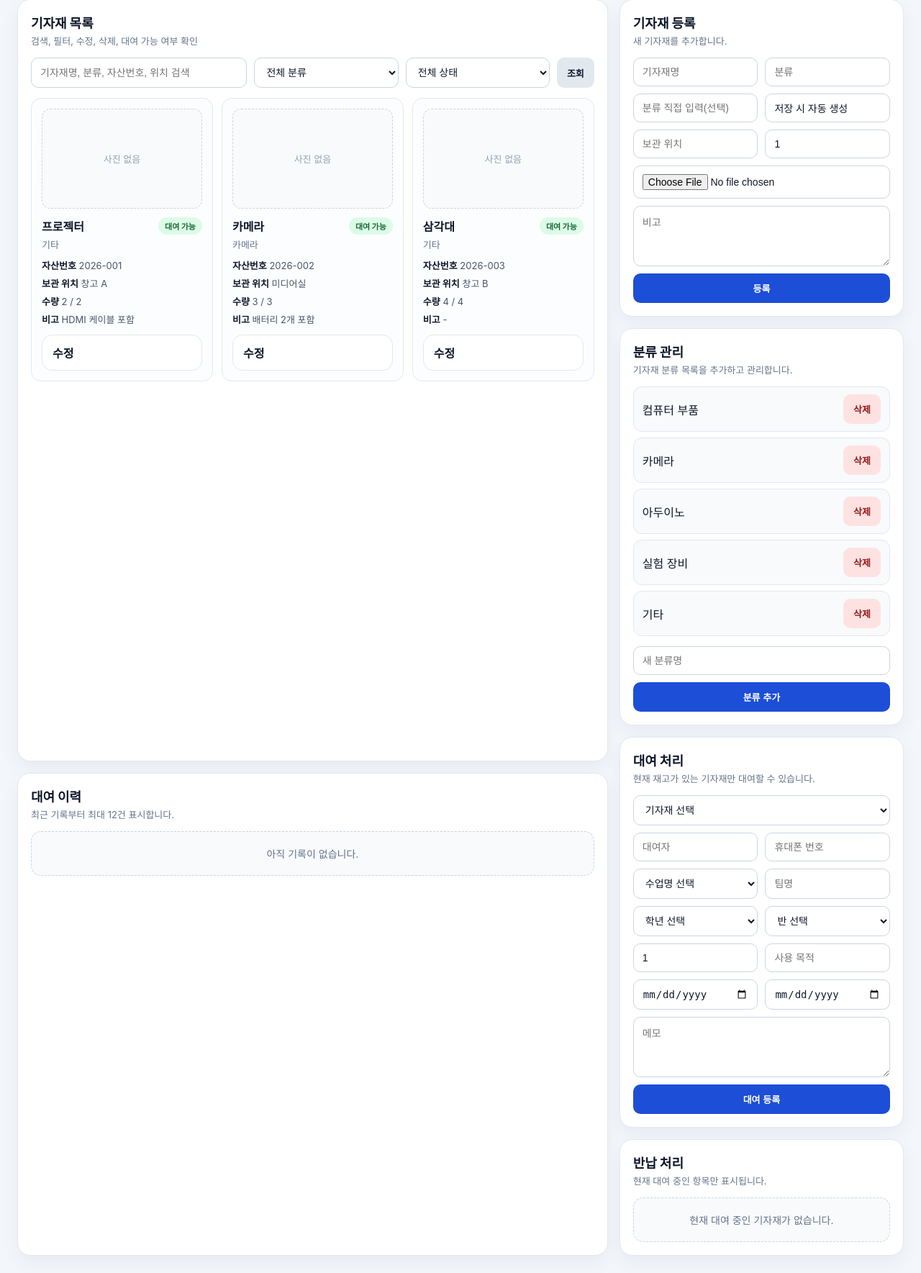
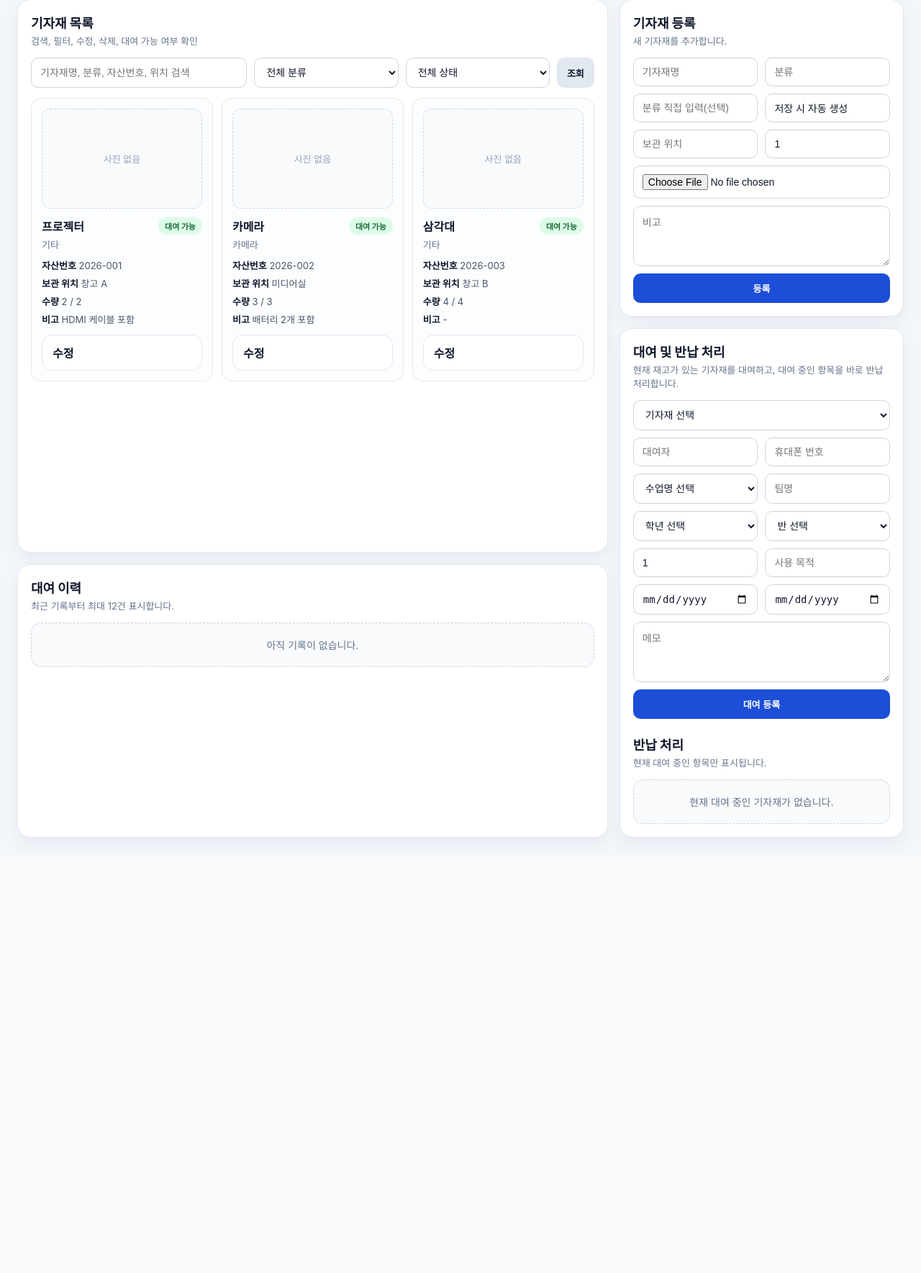
Before and after one commit to knue20-kmla/work-dashboard, a Flask app: page /dashboard in a window 1280 px wide. Shown: the part 440-2209 px from the top of the page at 72% size. After the commit the page ends 1610 px from the top, so only its background shows below. Run offline with Flask 3, Linux system fonts and the light colour scheme; the visitor is signed in with stand-in values (Sample User, id 1).

Commit message:
Recombine loan panel and move category controls

```diff
--- a/equipment-manager/templates/dashboard.html
+++ b/equipment-manager/templates/dashboard.html
@@ -673,37 +673,11 @@
                     </form>
                 </div>
 
-                <div class="panel">
-                    <div class="panel-header">
-                        <div>
-                            <div class="panel-title">분류 관리</div>
-                            <div class="subtle">기자재 분류 목록을 추가하고 관리합니다.</div>
-                        </div>
-                    </div>
-                    {% if categories %}
-                    <div class="category-list">
-                        {% for category in categories %}
-                        <div class="category-item">
-                            <span>{{ category }}</span>
-                            <form method="post" action="{{ url_for('delete_category') }}">
-                                <input type="hidden" name="category_name" value="{{ category }}">
-                                <button class="btn btn-danger" type="submit" onclick="return confirm('이 분류를 삭제할까요?')">삭제</button>
-                            </form>
-                        </div>
-                        {% endfor %}
-                    </div>
-                    {% endif %}
-                    <form method="post" action="{{ url_for('create_category') }}" class="compact-form">
-                        <input type="text" name="category_name" placeholder="새 분류명" required>
-                        <button class="btn btn-primary" type="submit">분류 추가</button>
-                    </form>
-                </div>
-
                 <div class="panel" id="loan-panel">
                     <div class="panel-header">
                         <div>
-                            <div class="panel-title">대여 처리</div>
-                            <div class="subtle">현재 재고가 있는 기자재만 대여할 수 있습니다.</div>
+                            <div class="panel-title">대여 및 반납 처리</div>
+                            <div class="subtle">현재 재고가 있는 기자재를 대여하고, 대여 중인 항목을 바로 반납 처리합니다.</div>
                         </div>
                     </div>
                     <form method="post" action="{{ url_for('create_loan') }}" class="compact-form">
@@ -742,10 +716,7 @@
                         <textarea name="notes" placeholder="메모"></textarea>
                         <button class="btn btn-primary" type="submit">대여 등록</button>
                     </form>
-                </div>
-
-                <div class="panel">
-                    <div class="panel-header">
+                    <div class="panel-header" style="margin-top:22px;">
                         <div>
                             <div class="panel-title">반납 처리</div>
                             <div class="subtle">현재 대여 중인 항목만 표시됩니다.</div>
@@ -838,6 +809,26 @@
                         </form>
                     </details>
                     <details style="margin-top:12px;">
+                        <summary>분류 관리</summary>
+                        {% if categories %}
+                        <div class="category-list" style="margin:14px 0;">
+                            {% for category in categories %}
+                            <div class="category-item">
+                                <span>{{ category }}</span>
+                                <form method="post" action="{{ url_for('delete_category') }}">
+                                    <input type="hidden" name="category_name" value="{{ category }}">
+                                    <button class="btn btn-danger" type="submit" onclick="return confirm('이 분류를 삭제할까요?')">삭제</button>
+                                </form>
+                            </div>
+                            {% endfor %}
+                        </div>
+                        {% endif %}
+                        <form method="post" action="{{ url_for('create_category') }}" class="compact-form">
+                            <input type="text" name="category_name" placeholder="새 분류명" required>
+                            <button class="btn btn-primary" type="submit">분류 추가</button>
+                        </form>
+                    </details>
+                    <details style="margin-top:12px;">
                         <summary>회원 관리</summary>
                         {% if members %}
                         <div class="category-list" style="margin:14px 0;">
```
